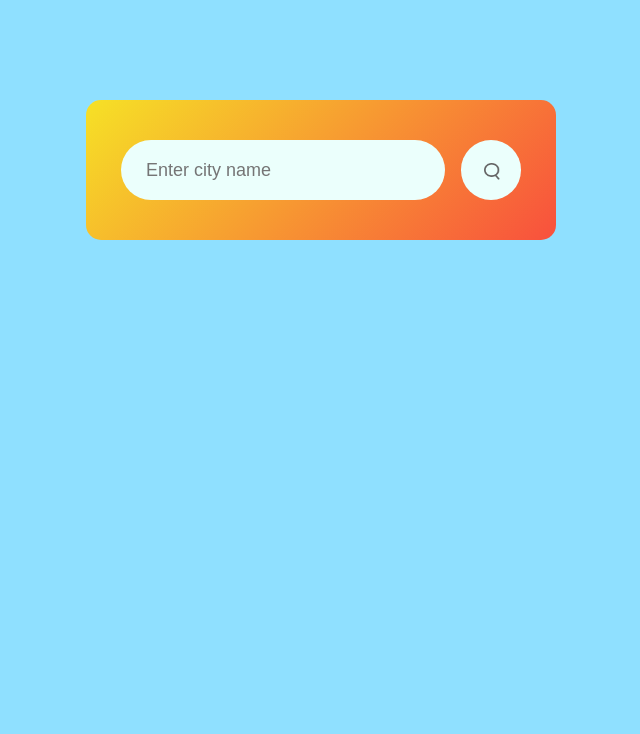
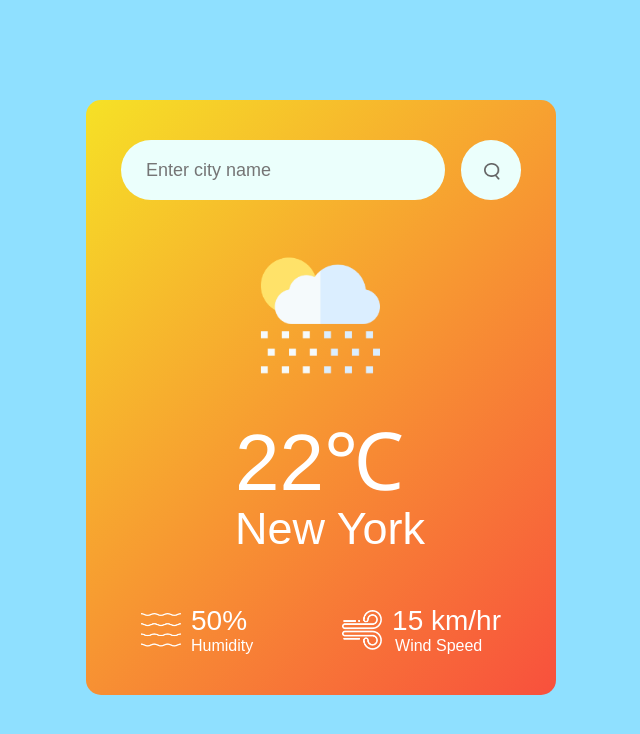
Before and after one commit to Prathamesh1102/Wheather-App-Using-Html-CSS-JavaScript, a plain HTML site: page index.html in a window 1280 px wide. Shown: the whole page, without its empty margins (319-959 px from the left). Drawn offline with Linux system fonts and the light colour scheme.

Commit message:
Done with the styling part.

```diff
--- a/index.html
+++ b/index.html
@@ -1,17 +1,40 @@
 <!DOCTYPE html>
 <html lang="en">
-<head>
-    <meta charset="UTF-8">
-    <meta name="viewport" content="width=device-width, initial-scale=1.0">
-    <title>Wheather</title>
-    <link rel="stylesheet" href="style.css">
-</head>
-<body>
+  <head>
+    <meta charset="UTF-8" />
+    <meta name="viewport" content="width=device-width, initial-scale=1.0" />
+    <title>Weather</title>
+    <link rel="stylesheet" href="style.css" />
+  </head>
+  <body>
     <div class="card">
-        <div class="search">
-            <input type="text" placeholder="Enter city name" spellcheck="false">
-            <button><img src="./images/search.png"></button>
+      <div class="search">
+        <input type="text" placeholder="Enter city name" spellcheck="false" />
+        <button><img src="./images/search.png" /></button>
+      </div>
+      <div class="weather">
+        <div class="weather-upperpart">
+          <img src="./images/rain.png" class="weather-icon" />
+          <h1 class="temp">22&#8451;</h1>
+          <h2 class="city">New York</h2>
         </div>
+        <div class="details">
+          <div class="col">
+            <img src="./images/humidity.png" />
+            <div>
+              <p class="humidity">50%</p>
+              <p>Humidity</p>
+            </div>
+          </div>
+          <div class="col">
+            <img src="./images/wind.png" />
+            <div>
+              <p class="wind">15 km/hr</p>
+              <p id="wind-spacing">Wind Speed</p>
+            </div>
+          </div>
+        </div>
+      </div>
     </div>
-</body>
+  </body>
 </html>
--- a/style.css
+++ b/style.css
@@ -49,3 +49,42 @@ body {
     margin-top: 5px;
     margin-left: 2px;
 }
+.weather-upperpart{
+    margin-left: 28.5%;
+}
+.weather-icon{
+    width: 170px;
+    margin-top: 30px;
+}
+.weather h1{
+    font-size: 80px;
+    font-weight: 500;
+}
+.weather h2 {
+    font-size: 45px;
+    font-weight: 400;
+    margin-top: -10px;
+}
+.details{
+    display: flex;
+    align-items: center;
+    justify-content: space-between;
+    padding: 0 20px;
+    margin-top: 50px;
+}
+.col{
+    display: flex;
+    align-items: center;
+    text-align: left;
+}
+.col img{
+    width: 40px;
+    margin-right: 10px;
+}
+#wind-spacing{
+    margin-left: 3px;
+}
+.humidity, .wind{
+    font-size: 28px;
+    margin-top: -px;
+}
```
